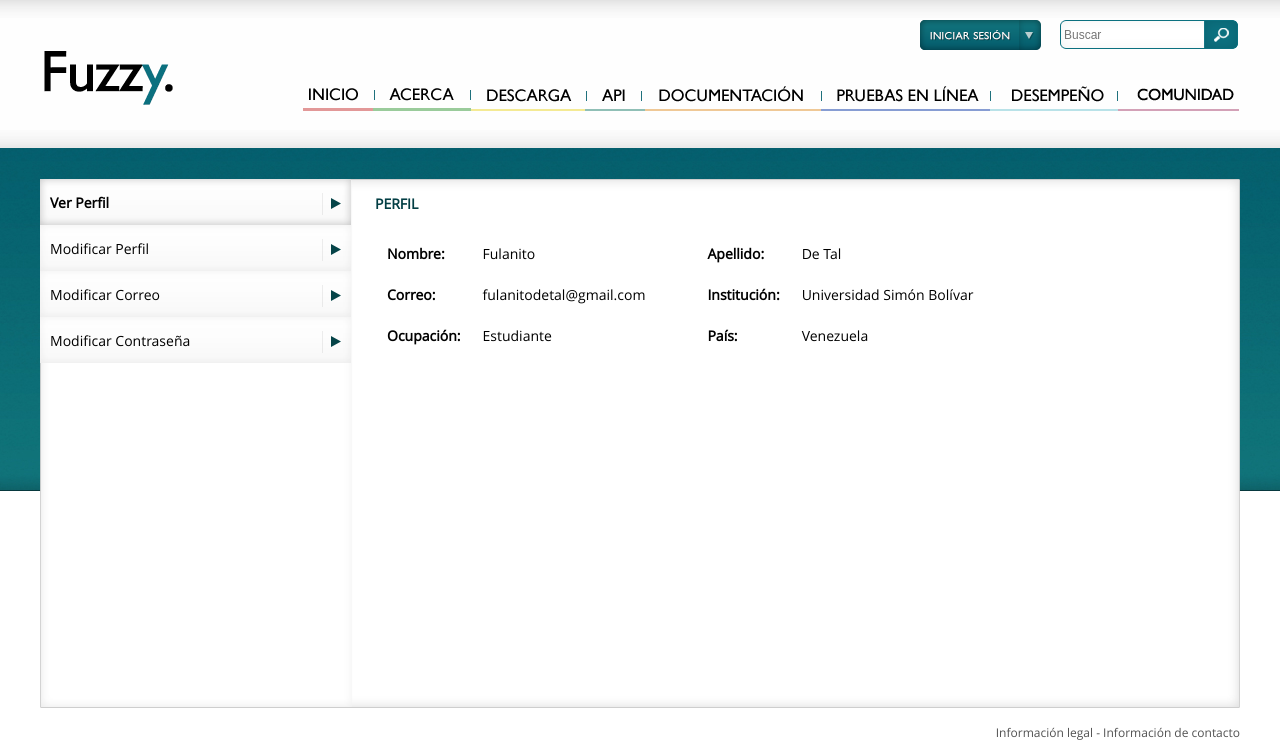
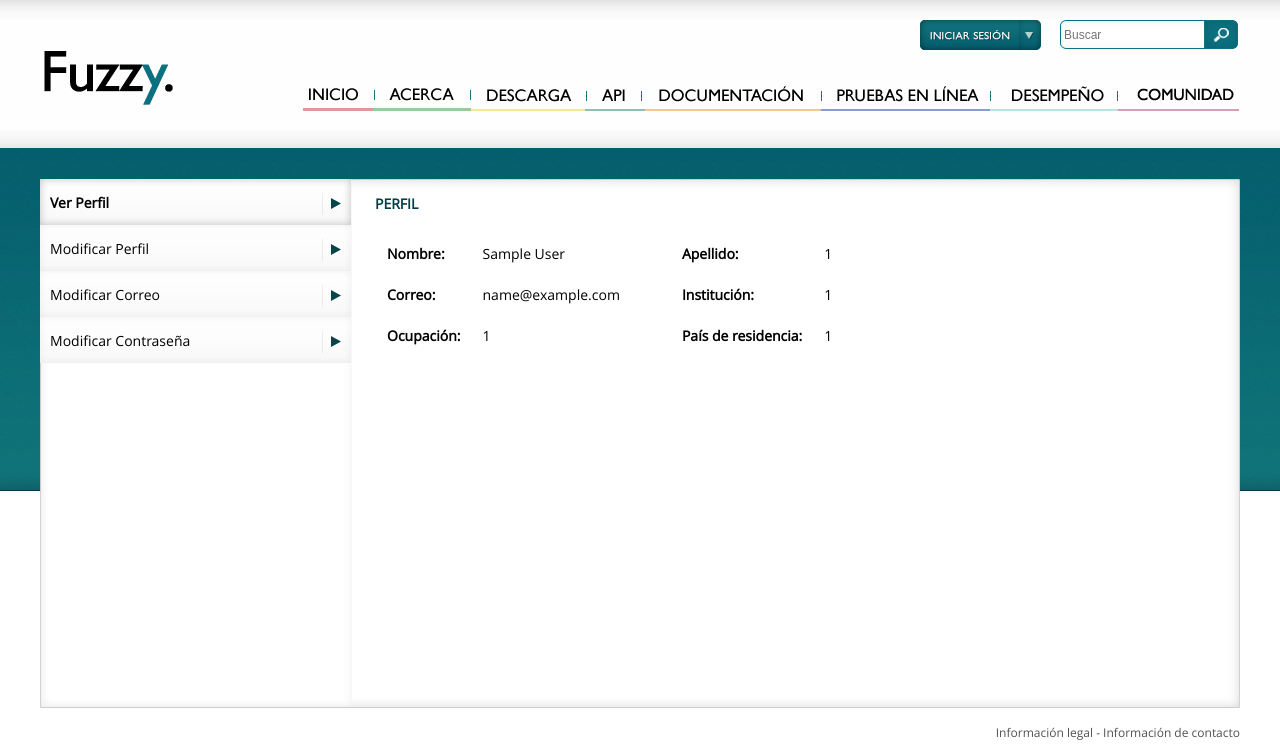
Before and after one commit to juanLovera/fuzzyweb, a PHP site: page /perfil.php in a window 1280 px wide. Shown: the top 750 px of the page. Run offline with PHP 8.4, Linux system fonts and the light colour scheme; the visitor is signed in with stand-in values (Sample User, id 1).

Commit message:
conexion de perfil.php con el nombre de usuario

```diff
--- a/FuzzyWeb/header.php
+++ b/FuzzyWeb/header.php
@@ -42,7 +42,7 @@
            else
            {
         ?>
-        <div id="signedinuser" style="position:absolute; left:680px; top:25px; width: 200px; font-size: 13px; text-align: right"><?php echo $_SESSION['nombre']; ?></div>
+        <div id="signedinuser" style="position:absolute; left:680px; top:25px; width: 200px; font-size: 13px; text-align: right"><a href="perfil.php"><?php echo $_SESSION['nombre']; ?></a></div>
         <a href="process/signout.php"><img id="botoncerrarsesion" src="img/boton-cerrar.png" width="99" height="30" alt="Cerrar sesión" style="position:absolute; left:895px; top:20px;" /></a>
         <?php
            }
--- a/FuzzyWeb/perfil.php
+++ b/FuzzyWeb/perfil.php
@@ -19,17 +19,17 @@ seleccionado = "verPerfil";
             <div id="verPerfil">
             <div id="texto" style="width:850px; display:table; font-size:14px; text-align:justify; margin-left:335px;">
             <span style="color:#023e44"><strong>PERFIL</strong><br/><br/></span>
-            <table cellpadding="10"><tr><td><strong>Nombre: </strong></td><td>Fulanito</td><td style="padding-left:50px"><strong>Apellido: </strong></td><td>De Tal</td></tr>
-                   <tr><td><strong>Correo: </strong></td><td>fulanitodetal@gmail.com</td><td style="padding-left:50px"><strong>Institución: </strong></td><td>Universidad Simón Bolívar</td></tr>
-                   <tr><td><strong>Ocupación: </strong></td><td>Estudiante</td><td style="padding-left:50px"><strong>País: </strong></td><td>Venezuela</td></tr>
+            <table cellpadding="10"><tr><td><strong>Nombre: </strong></td><td><?php echo $_SESSION['nombre']; ?></td><td style="padding-left:50px"><strong>Apellido: </strong></td><td><?php echo $_SESSION['apellido']; ?></td></tr>
+                   <tr><td><strong>Correo: </strong></td><td><?php echo $_SESSION['email']; ?></td><td style="padding-left:50px"><strong>Institución: </strong></td><td><?php echo $_SESSION['institucion']; ?></td></tr>
+                   <tr><td><strong>Ocupación: </strong></td><td><?php echo $_SESSION['ocupacion']; ?></td><td style="padding-left:50px"><strong>País de residencia: </strong></td><td><?php echo $_SESSION['ubicacion']; ?></td></tr>
                    </table>
             </div>
             </div>
             <div id="modificarPerfil" style="display:none;">
             <div id="texto" style="width:850px; display:table; font-size:14px; text-align:justify; margin-left:335px;">
             <span style="color:#023e44"><strong>MODIFICAR PERFIL</strong><br/><br/></span>
-            <form><table cellpadding="10"><tr><td><strong>Nombre: </strong></td><td><input type="text" value="Fulanito" id="nombre" onfocus="clearSearch(this);" style="border: 1px solid #045d6f; border-radius:5px; height:25px; padding-left:8px;" /></td><td style="padding-left:50px"><strong>Apellido: </strong></td><td><input type="text" value="De Tal" id="apellido" onfocus="clearSearch(this);" style="border: 1px solid #045d6f; border-radius:5px; height:25px; padding-left:8px;"/></td></tr>
-                   <tr><td><strong>Ocupación: </strong></td><td><input type="text" value="Estudiante" id="ocupacion" onfocus="clearSearch(this);" style="border: 1px solid #045d6f; border-radius:5px; height:25px; padding-left:8px;"/></td><td style="padding-left:50px"><strong>Institución: </strong></td><td><input type="text" value="Universidad Simón Bolívar" id="institucion"onfocus="clearSearch(this);" style="border: 1px solid #045d6f; border-radius:5px; height:25px; padding-left:8px;"/></td></tr>
+            <form><table cellpadding="10"><tr><td><strong>Nombre: </strong></td><td><input type="text" value=<?php echo $_SESSION['nombre']; ?> id="nombre" onfocus="clearSearch(this);" style="border: 1px solid #045d6f; border-radius:5px; height:25px; padding-left:8px;" /></td><td style="padding-left:50px"><strong>Apellido: </strong></td><td><input type="text" value=<?php echo $_SESSION['apellido']; ?> id="apellido" onfocus="clearSearch(this);" style="border: 1px solid #045d6f; border-radius:5px; height:25px; padding-left:8px;"/></td></tr>
+                   <tr><td><strong>Ocupación: </strong></td><td><input type="text" value=<?php echo $_SESSION['ocupacion']; ?> id="ocupacion" onfocus="clearSearch(this);" style="border: 1px solid #045d6f; border-radius:5px; height:25px; padding-left:8px;"/></td><td style="padding-left:50px"><strong>Institución: </strong></td><td><input type="text" value=<?php echo $_SESSION['institucion']; ?> id="institucion"onfocus="clearSearch(this);" style="border: 1px solid #045d6f; border-radius:5px; height:25px; padding-left:8px;"/></td></tr>
                    <tr><td><strong>País: </strong></td><td><select id="pais" style="border: 1px solid #045d6f; border-radius:5px; height:25px; padding-left:8px;"/>
                                 <option value="">Seleccione...</option>
 <option value="AF">Afganistán</option>
@@ -260,7 +260,7 @@ seleccionado = "verPerfil";
 <option value="UY">Uruguay</option>
 <option value="UZ">Uzbekistán</option>
 <option value="VU">Vanuatu</option>
-<option value="VE" selected="selected">Venezuela</option>
+<option value="VE">Venezuela</option>
 <option value="VN">Vietnam</option>
 <option value="YE">Yemen</option>
 <option value="YU">Yugoslavia</option>
@@ -274,7 +274,7 @@ seleccionado = "verPerfil";
              <div id="modificarCorreo" style="display:none;">
             <div id="texto" style="width:850px; display:table; font-size:14px; text-align:justify; margin-left:335px;">
             <span style="color:#023e44"><strong>MODIFICAR CORREO</strong><br/><br/></span>
-            <form><table cellpadding="10"><tr><td><strong>Correo: </strong></td><td><input type="text" value="fulanitodetal@gmail.com" id="mail" onfocus="clearSearch(this);" style="border: 1px solid #045d6f; border-radius:5px; height:25px; padding-left:8px;"/></td></tr>
+            <form><table cellpadding="10"><tr><td><strong>Correo: </strong></td><td><input type="text" value=<?php echo $_SESSION['email']; ?> id="mail" onfocus="clearSearch(this);" style="border: 1px solid #045d6f; border-radius:5px; height:25px; padding-left:8px;"/></td></tr>
 
                    </table>
             <input type="image" src="img/boton-modificar.png" alt="Modificar" style="margin-left:300px; margin-top: -42px;"></form>
--- a/FuzzyWeb/process/signin.php
+++ b/FuzzyWeb/process/signin.php
@@ -32,6 +32,11 @@ if ($cursor == NULL)
 $_SESSION['ss_key'] = $G_SKEY;
 $_SESSION['email'] = $cursor['correo'];
 $_SESSION['nombre'] = $cursor['nombre'];
+$_SESSION['apellido'] = $cursor['apellido'];
+$_SESSION['institucion'] = $cursor['institucion'];
+$_SESSION['ocupacion'] = $cursor['ocupacion'];
+$_SESSION['ubicacion'] = $cursor['ubicacion'];
+
 
 echo "OK";
 ?>
```
